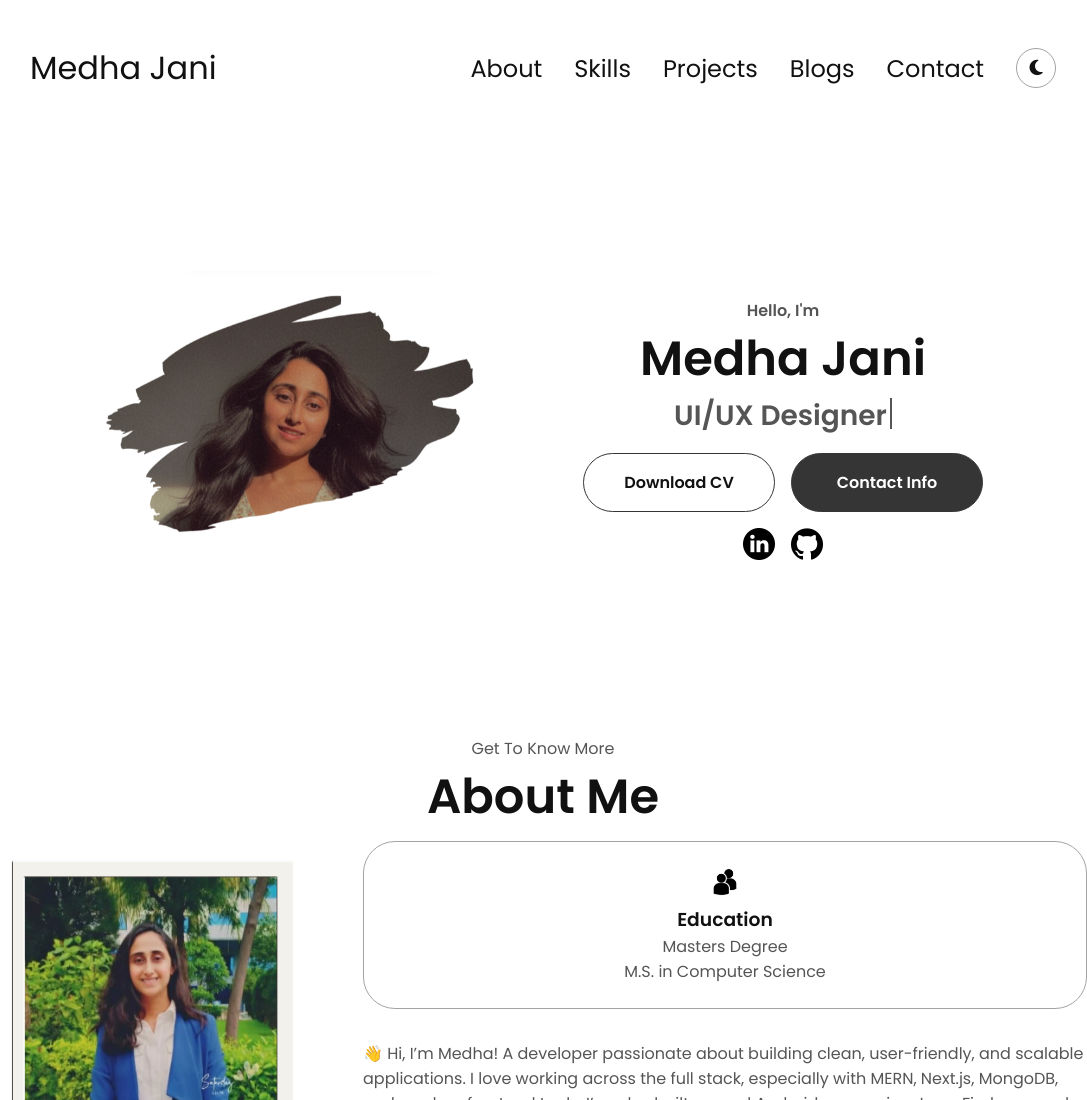
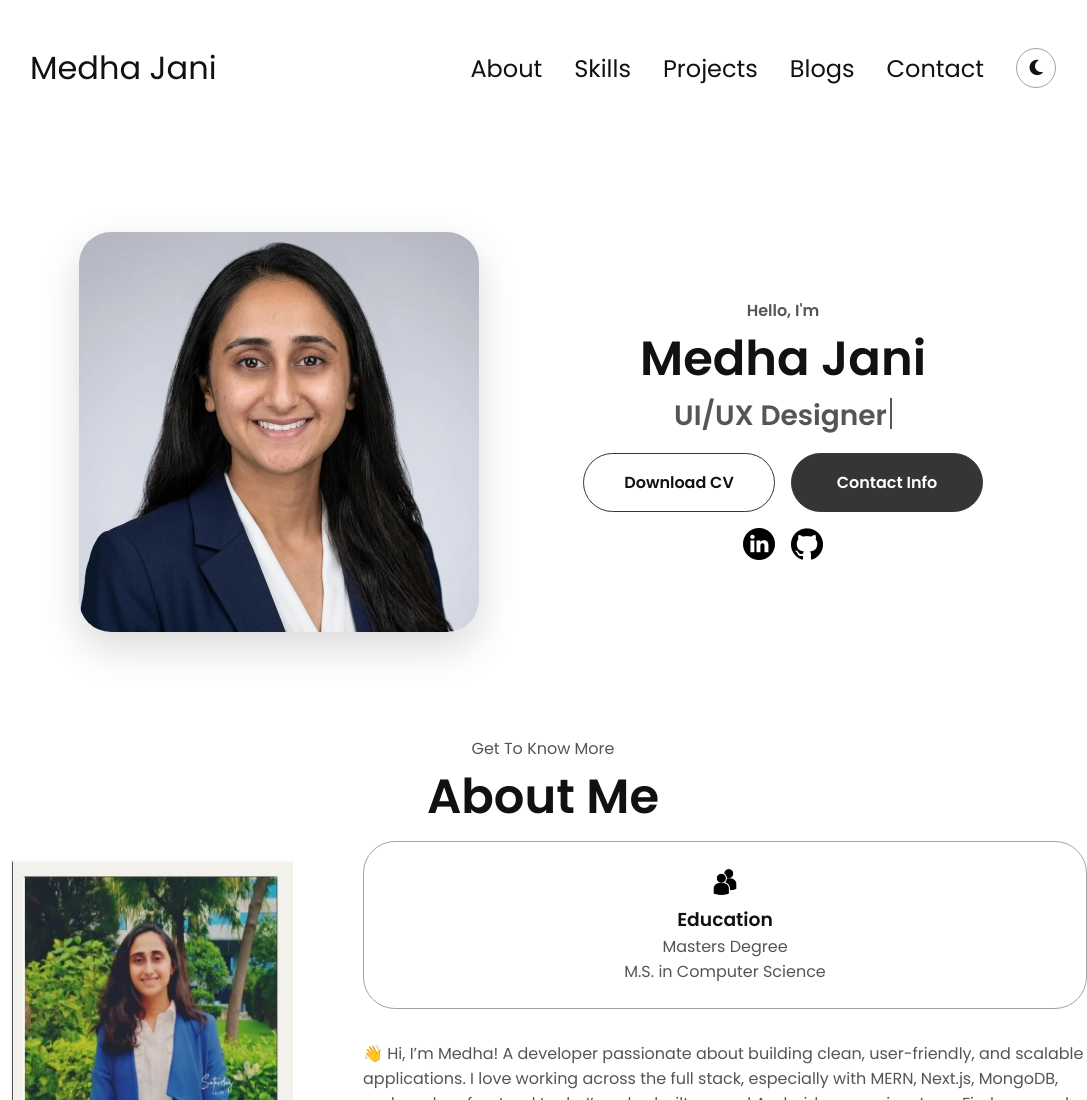
Before and after one commit to MedhaJani9/Portfolio, a plain HTML site: page index.html in a window 1280 px wide. Shown: the top 1100 px of the page, without its empty margins (97-1184 px from the left). Drawn offline with Linux system fonts and the light colour scheme.

Commit message:
chnaged the headshot image

```diff
--- a/index.html
+++ b/index.html
@@ -54,7 +54,7 @@
     <main id="main" tabindex="-1">
     <section id="profile">
       <div class="section__pic-container">
-        <img src="./assets/Screenshot 2026-01-24 172041.png" alt="profile picture" />
+        <img src="./assets/profile-headshot.webp" alt="Headshot of Medha Jani" width="400" height="400" />
       </div>
       <div class="section__text">
         <p class="section__text__p1">Hello, I'm</p>
--- a/style.css
+++ b/style.css
@@ -352,15 +352,14 @@ section {
   }
 }
 
+/* Headshot: rounded, with a soft shadow, and no floating animation */
 #profile .section__pic-container img {
   align-self: center;
   max-width: 100%;
   height: auto;
-}
-
-/* The profile photo has a white background, so frame it as a card in dark mode */
-:root[data-theme="dark"] #profile .section__pic-container img {
   border-radius: 2rem;
+  box-shadow: 0 16px 40px var(--shadow-strong);
+  animation: none;
 }
 
 .section__text p {
```
Also changed, not shown: assets/Screenshot 2026-01-24 172041.png (deleted), assets/profile-headshot.webp (added).
